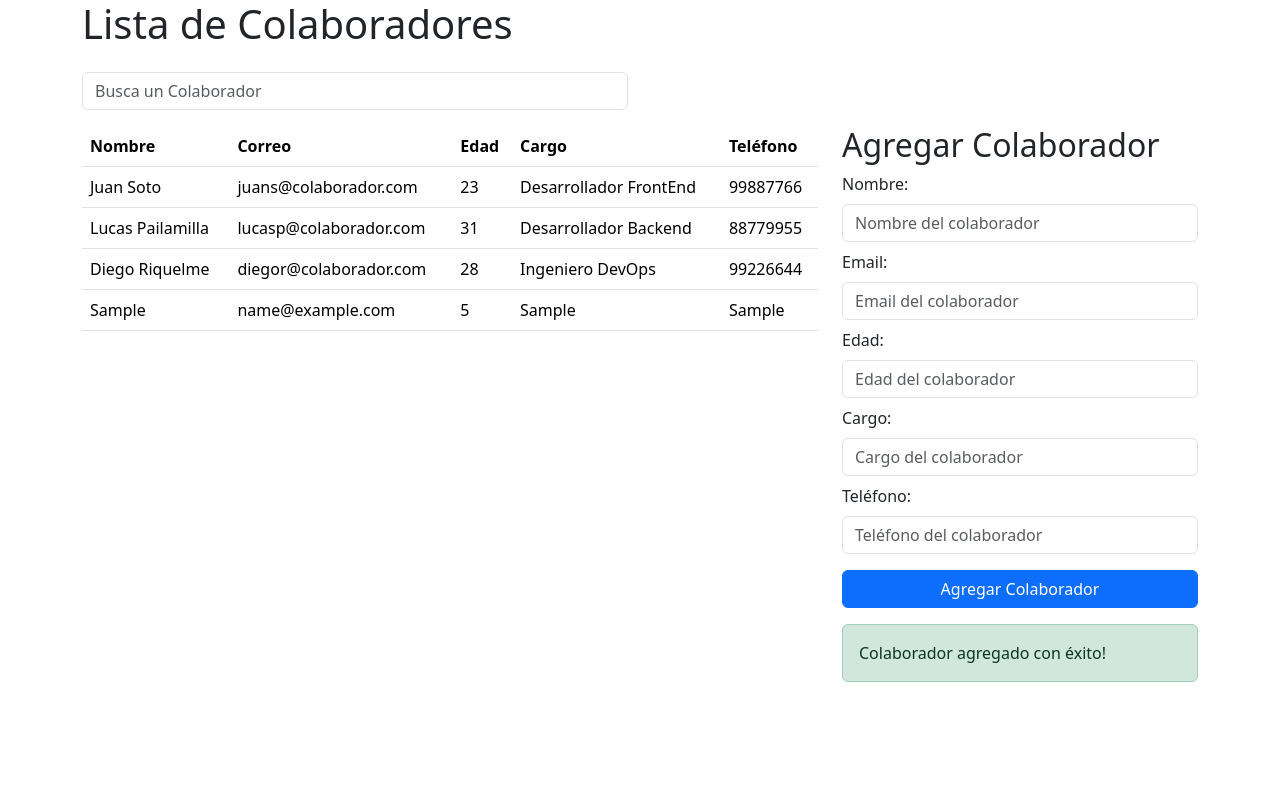
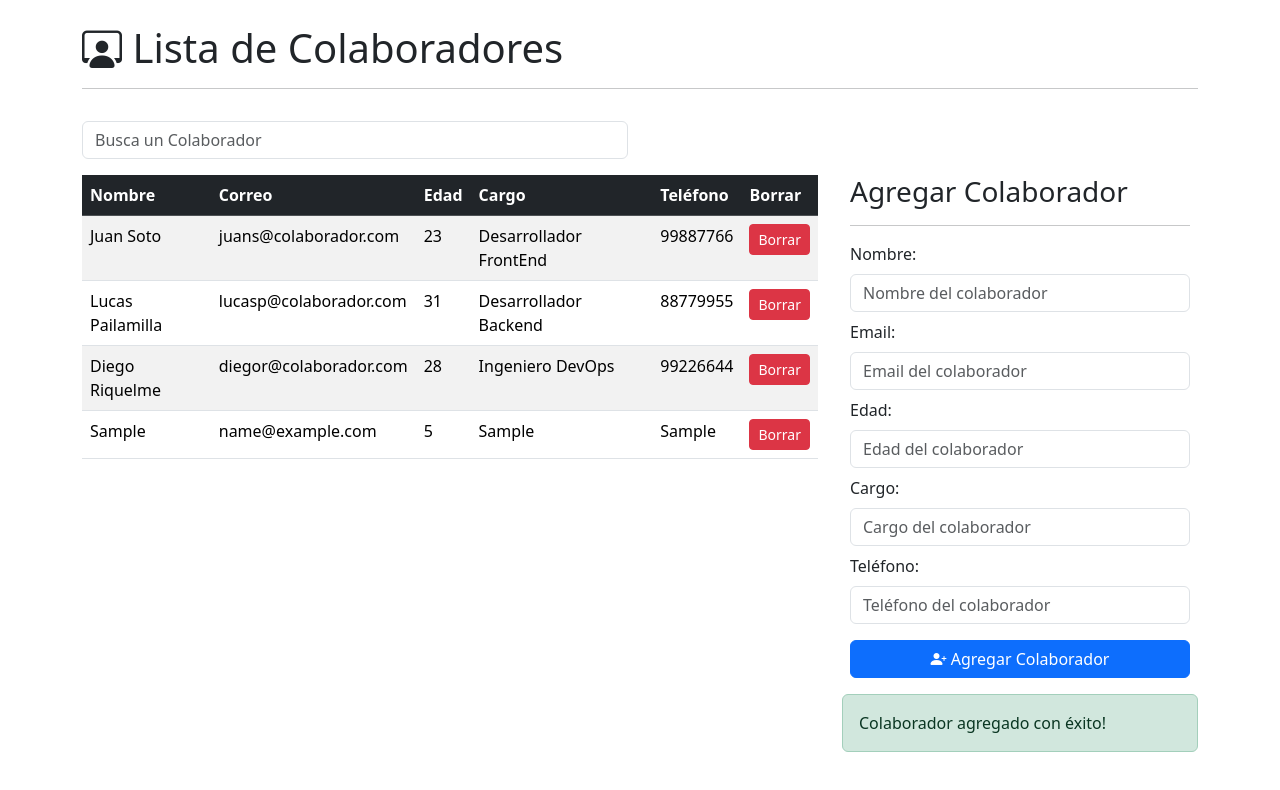
Before and after one commit to felipejoq/dynamic-render-component-challenge, a React (Vite) app: page / in a window 1280 px wide. Both pictures are taken after typing "Sample", "name@example.com", "5", "Sample", "Sample" into the empty fields and a click on the button "Agregar Colaborador". Shown: the top 790 px of the page. Built offline with nearby package versions, Linux system fonts and the light colour scheme.

Commit message:
Some visual changes

```diff
--- a/index.html
+++ b/index.html
@@ -1,18 +1,20 @@
 <!DOCTYPE html>
 <html lang="en">
+
 <head>
     <meta charset="UTF-8" />
     <meta name="viewport" content="width=device-width, initial-scale=1.0" />
-        <link
-            href="https://cdn.jsdelivr.net/npm/bootstrap@5.3.2/dist/css/bootstrap.min.css"
-            rel="stylesheet"
-            integrity="sha384-T3c6CoIi6uLrA9TneNEoa7RxnatzjcDSCmG1MXxSR1GAsXEV/Dwwykc2MPK8M2HN"
-            crossorigin="anonymous"
-        />
+    <!-- Bootstrap -->
+    <link href="https://cdn.jsdelivr.net/npm/bootstrap@5.3.2/dist/css/bootstrap.min.css" rel="stylesheet"
+        integrity="sha384-T3c6CoIi6uLrA9TneNEoa7RxnatzjcDSCmG1MXxSR1GAsXEV/Dwwykc2MPK8M2HN" crossorigin="anonymous" />
+    <!-- Bootstrap Icons -->
+    <link rel="stylesheet" href="https://cdn.jsdelivr.net/npm/bootstrap-icons@1.11.1/font/bootstrap-icons.css">
     <title>Desafío Colaboradores</title>
 </head>
+
 <body>
     <div id="root"></div>
     <script type="module" src="/src/main.jsx"></script>
 </body>
+
 </html>
--- a/src/ColaboradoresApp.jsx
+++ b/src/ColaboradoresApp.jsx
@@ -18,14 +18,15 @@ const ColaboradoresApp = () => {
   } = useColaborators();
 
   return (
-    <div className="container">
+    <div className="container my-4">
       <div className="row">
         <div className="col">
-          <h1>Lista de Colaboradores</h1>
+          <h1><i className="bi bi-person-workspace"></i> Lista de Colaboradores</h1>
+          <hr />
         </div>
       </div>
       <div className="row">
-        <div className="col-6 my-3">
+        <div className="col-12 col-lg-6 my-3">
           <Buscador
             searchColaborador={searchColaborador}
             searchValue={searchValue}
@@ -33,7 +34,7 @@ const ColaboradoresApp = () => {
         </div>
       </div>
       <div className="row">
-        <div className="col-12 col-lg-8 ">
+        <div className="col-12 col-lg-8">
           <Listado colaboradores={dataToTable()} />
           {
             searchResult.length === 0 && searchValue &&
--- a/src/components/Alert.jsx
+++ b/src/components/Alert.jsx
@@ -1,3 +1,3 @@
 export const Alert = ({ message = "Este es un error", color = "danger" }) => {
-    return <p className={`alert alert-${color} my-2`}>{message}</p>;
+    return <div className={`alert alert-${color} my-2`}>{message}</div>;
 };
--- a/src/components/Formulario.jsx
+++ b/src/components/Formulario.jsx
@@ -18,7 +18,7 @@ export const Formulario = ({ handleNewColaborador, handleValidationsErrors }) =>
     const handleOnSubmitForm = (event) => {
         event.preventDefault();
         handleValidationsErrors(validateInputs(formState));
-        if(validateInputs(formState).length === 0){
+        if (validateInputs(formState).length === 0) {
             const newColaborator = {
                 ...formState,
                 id: self.crypto.randomUUID()
@@ -29,8 +29,9 @@ export const Formulario = ({ handleNewColaborador, handleValidationsErrors }) =>
     }
 
     return (
-        <form onSubmit={handleOnSubmitForm}>
-            <h2>Agregar Colaborador</h2>
+        <form className="mx-2" onSubmit={handleOnSubmitForm}>
+            <h3>Agregar Colaborador</h3>
+            <hr />
             <div className="my-2">
                 <label htmlFor="nombre" className="form-label">
                     Nombre:
@@ -107,7 +108,7 @@ export const Formulario = ({ handleNewColaborador, handleValidationsErrors }) =>
                 />
             </div>
             <button className="btn btn-primary my-2 w-100">
-                Agregar Colaborador
+                <i className="bi bi-person-plus-fill"></i> Agregar Colaborador
             </button>
         </form>
     );
--- a/src/components/Listado.jsx
+++ b/src/components/Listado.jsx
@@ -1,14 +1,15 @@
 export const Listado = ({ colaboradores }) => {
     return (
         <div className="table-responsive">
-            <table className="table">
-                <thead>
+            <table className="table table-striped">
+                <thead className="table-dark">
                     <tr>
                         <th scope="col-3">Nombre</th>
                         <th scope="col-4">Correo</th>
                         <th scope="col-1">Edad</th>
                         <th scope="col-3">Cargo</th>
                         <th scope="col-1">Teléfono</th>
+                        <th scope="col-1">Borrar</th>
                     </tr>
                 </thead>
                 <tbody>
@@ -20,6 +21,11 @@ export const Listado = ({ colaboradores }) => {
                                 <td>{edad}</td>
                                 <td>{cargo}</td>
                                 <td>{telefono}</td>
+                                <td>
+                                    <button className="btn btn-sm btn-danger">
+                                        Borrar
+                                    </button>
+                                </td>
                             </tr>
                         )
                     )}
--- a/src/index.css
+++ b/src/index.css
@@ -3,3 +3,7 @@
     padding: 0;
     box-sizing: border-box;
 }
+
+.icon-md {
+    font-size: 1.2rem;
+}
```
Lines whose indentation alone changed are shown as unchanged.
